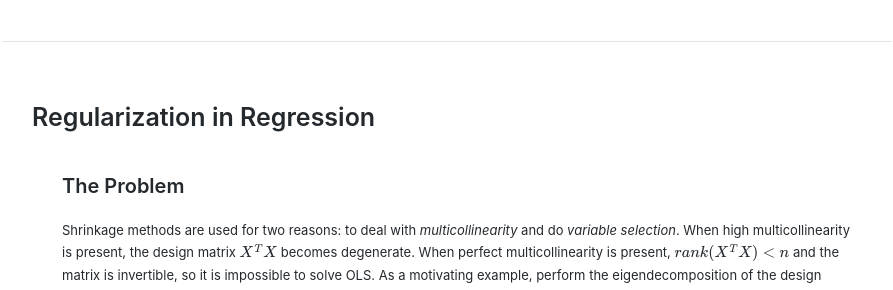
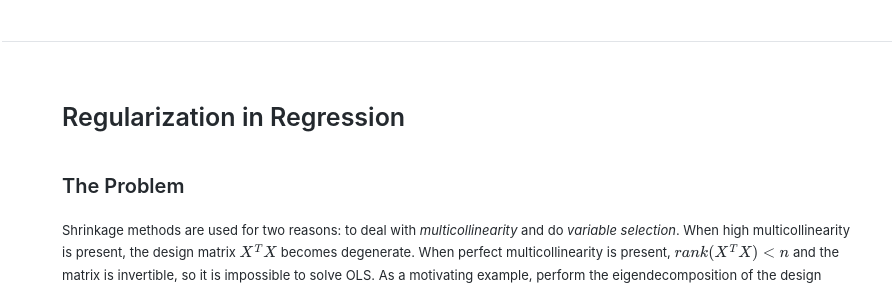
Before and after one commit to meyerlouis/meyerlouis.github.io, a Jekyll site: the page built from _posts/2000-01-01-Shrinkage.md, in a window 1280 px wide. Shown: the part 149-439 px from the top of the page, without its empty margins (178-1071 px from the left). Built offline with Jekyll 4.4.1, drawn with Linux system fonts in a browser that asks for light colours; formulas are drawn with MathJax 3.

Commit message:
fix alignment

```diff
--- a/assets/css/main.css
+++ b/assets/css/main.css
@@ -132,6 +132,7 @@ a:hover {
 /* Post page */
 #post-header {
   margin-bottom: 25px;
+    margin-left: 30px;
 }
 
 #post-header h1 {
```
